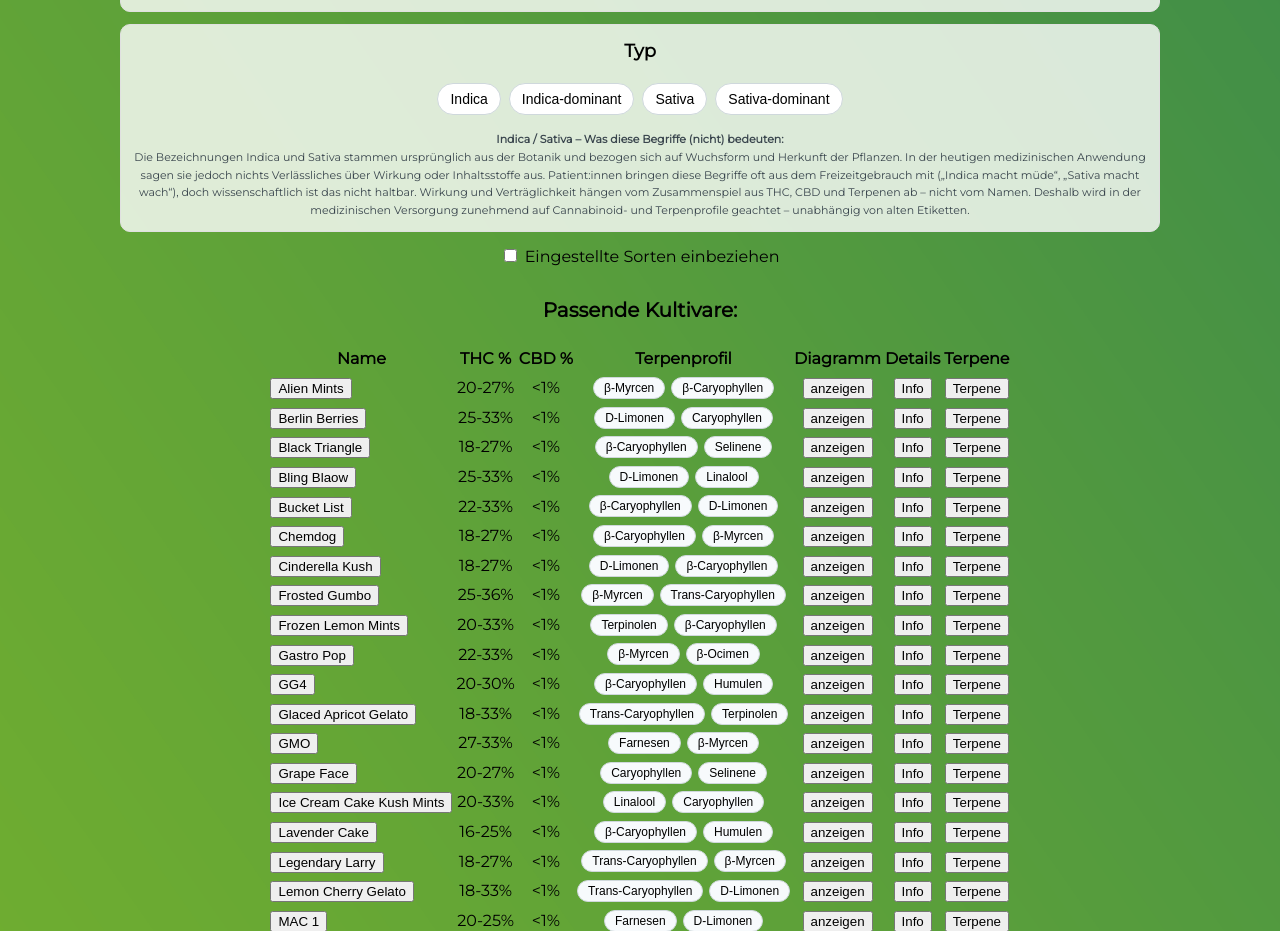
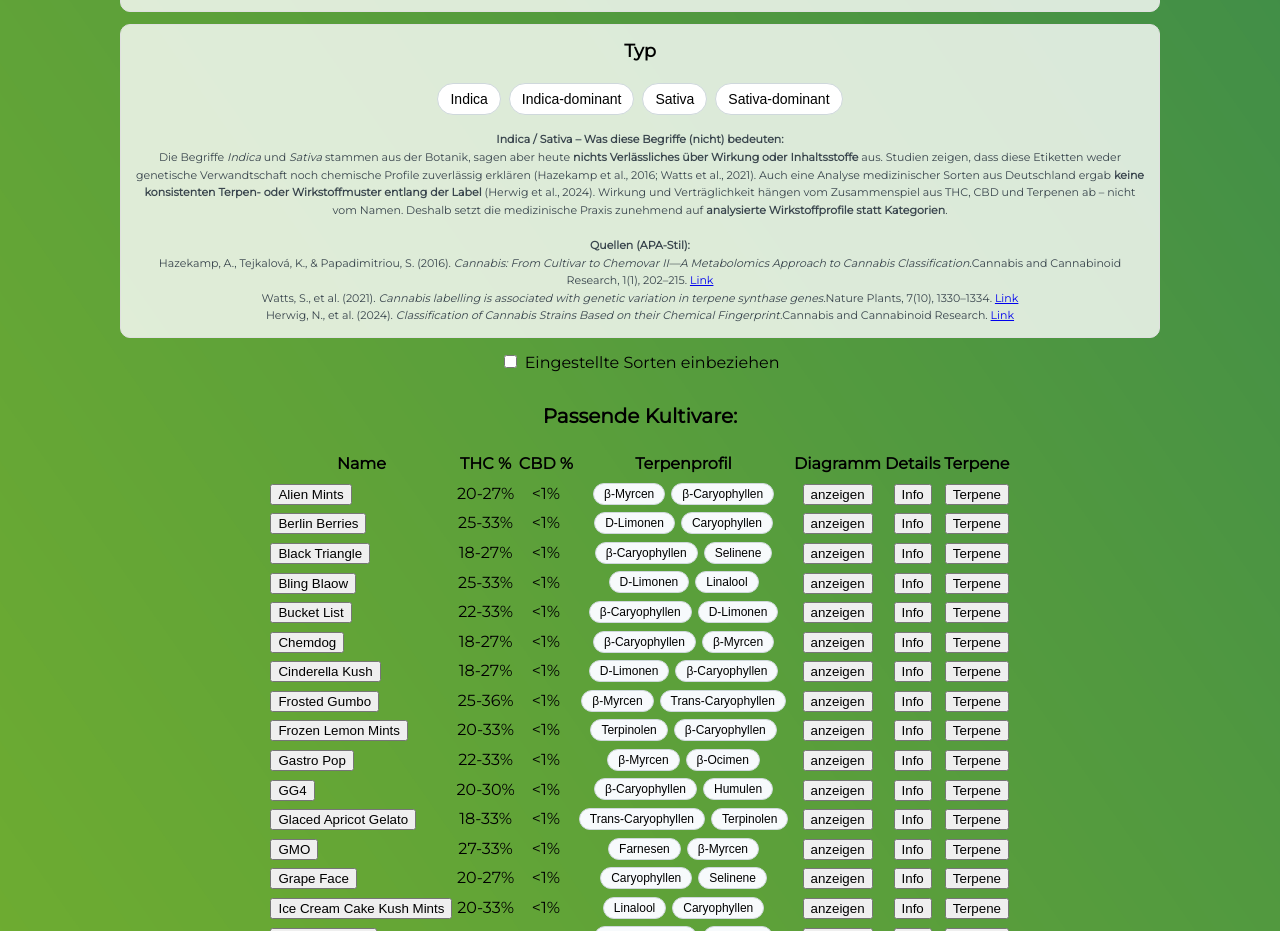
Before and after one commit to Benne420/kultivarfinder_app, a React (Create React App) app: page / in a window 1280 px wide. Shown: the part 900-1831 px from the top of the page. Built offline with nearby package versions, Linux system fonts and the light colour scheme.

Commit message:
On branch preview  Your branch is up to date with 'origin/preview'.  Changes to be committed: 	modified:   src/App.js

```diff
--- a/src/App.js
+++ b/src/App.js
@@ -49,11 +49,13 @@ const terpenInfo = {
   },
   "Trans-Caryophyllen": {
     aliases: ["β-Caryophyllen", "Caryophyllen"],
-    description: "Geometrisches Isomer von Caryophyllen (trans). Charakteristisch pfeffrig-warm.",
+    description:
+      "Geometrisches Isomer von Caryophyllen (trans). Charakteristisch pfeffrig-warm.",
   },
   "D-Limonen": {
     aliases: ["Limonen"],
-    description: "Monoterpen; zitrusartig (Orange/Zitrone). Häufig in Schalen von Zitrusfrüchten.",
+    description:
+      "Monoterpen; zitrusartig (Orange/Zitrone). Häufig in Schalen von Zitrusfrüchten.",
   },
   Terpinolen: {
     aliases: [],
@@ -62,11 +64,13 @@ const terpenInfo = {
   },
   "β-Ocimen": {
     aliases: ["Ocimen"],
-    description: "Monoterpen; süß, krautig, leicht holzig. Variiert stark zwischen Kultivaren.",
+    description:
+      "Monoterpen; süß, krautig, leicht holzig. Variiert stark zwischen Kultivaren.",
   },
   "α-Humulen": {
     aliases: ["Humulen"],
-    description: "Sesquiterpen; hopfig-herb (in Hopfen). Oft zusammen mit (β-)Caryophyllen zu finden.",
+    description:
+      "Sesquiterpen; hopfig-herb (in Hopfen). Oft zusammen mit (β-)Caryophyllen zu finden.",
   },
   Farnesen: {
     aliases: [],
@@ -176,7 +180,9 @@ const getTerpenAliases = (name) => {
 };
 
 const kultivarHasSelectedTerpene = (kultivar, selectedTerpene) => {
-  const profile = Array.isArray(kultivar.terpenprofil) ? kultivar.terpenprofil : [];
+  const profile = Array.isArray(kultivar.terpenprofil)
+    ? kultivar.terpenprofil
+    : [];
   return [...selectedTerpene].every((sel) => {
     const names = getTerpenAliases(sel);
     return profile.some((p) => names.includes(p));
@@ -212,20 +218,26 @@ const filterKultivare = (
     .filter((k) => isStatusIncluded(k, includeDisc))
     .filter((k) => {
       // Terpene filtern
-      if (selectedTerpene.size && !kultivarHasSelectedTerpene(k, selectedTerpene)) {
+      if (
+        selectedTerpene.size &&
+        !kultivarHasSelectedTerpene(k, selectedTerpene)
+      ) {
         return false;
       }
       // Wirkungen filtern (normalisiert)
       if (selectedWirkungen.size) {
         if (!Array.isArray(k.wirkungen)) return false;
-        const selectedNormalized = [...selectedWirkungen].map((w) => normalizeWirkung(w));
+        const selectedNormalized = [...selectedWirkungen].map((w) =>
+          normalizeWirkung(w)
+        );
         // Use preprocessed normalizedWirkungen if available to avoid re-normalizing on each filter.
         const kultivarNormalized = Array.isArray(k.normalizedWirkungen)
           ? k.normalizedWirkungen
           : Array.isArray(k.wirkungen)
           ? k.wirkungen.map((w) => normalizeWirkung(w))
           : [];
-        if (!selectedNormalized.every((w) => kultivarNormalized.includes(w))) return false;
+        if (!selectedNormalized.every((w) => kultivarNormalized.includes(w)))
+          return false;
       }
       // Typ filtern
       if (targetTyp) {
@@ -237,7 +249,8 @@ const filterKultivare = (
 };
 
 // Ableitung des Radar‑Diagramm‑Pfads
-const radarPathSvg = (name) => `/netzdiagramme/${name.replace(/\s+/g, "_")}.svg`;
+const radarPathSvg = (name) =>
+  `/netzdiagramme/${name.replace(/\s+/g, "_")}.svg`;
 
 /*
  * Anfangszustand des Reducers. Wir fassen alle Filter- und UI‑Zustände
@@ -308,7 +321,8 @@ function filterReducer(state, action) {
 export default function CannabisKultivarFinderUseReducer() {
   // Hintergrundbild setzen
   useEffect(() => {
-    document.body.style.backgroundImage = "url('/F20_Pharma_Pattern-Hexagon_07.png')";
+    document.body.style.backgroundImage =
+      "url('/F20_Pharma_Pattern-Hexagon_07.png')";
   }, []);
 
   // Daten aus dem Backend laden
@@ -346,7 +360,10 @@ export default function CannabisKultivarFinderUseReducer() {
   const [infoDialog, setInfoDialog] = useState({ open: false, cultivar: null });
 
   // Zustand für das Terpen-Panel
-  const [terpenPanel, setTerpenPanel] = useState({ open: false, cultivar: null });
+  const [terpenPanel, setTerpenPanel] = useState({
+    open: false,
+    cultivar: null,
+  });
 
   // Memoisiertes Filtern der Kultivare basierend auf dem Reducer-State
   const filteredKultivare = useMemo(
@@ -358,14 +375,32 @@ export default function CannabisKultivarFinderUseReducer() {
         filters.typ,
         filters.includeDiscontinued
       ),
-    [kultivare, filters.selectedWirkungen, filters.selectedTerpene, filters.typ, filters.includeDiscontinued]
+    [
+      kultivare,
+      filters.selectedWirkungen,
+      filters.selectedTerpene,
+      filters.typ,
+      filters.includeDiscontinued,
+    ]
   );
 
   // Callback‑Funktionen zum Dispatchen von Aktionen
-  const clearTerpene = useCallback(() => dispatch({ type: "CLEAR_TERPENE" }), []);
-  const clearWirkungen = useCallback(() => dispatch({ type: "CLEAR_WIRKUNGEN" }), []);
-  const openTerpenDialog = useCallback((name) => dispatch({ type: "OPEN_TERPEN_DIALOG", name }), []);
-  const closeTerpenDialog = useCallback(() => dispatch({ type: "CLOSE_TERPEN_DIALOG" }), []);
+  const clearTerpene = useCallback(
+    () => dispatch({ type: "CLEAR_TERPENE" }),
+    []
+  );
+  const clearWirkungen = useCallback(
+    () => dispatch({ type: "CLEAR_WIRKUNGEN" }),
+    []
+  );
+  const openTerpenDialog = useCallback(
+    (name) => dispatch({ type: "OPEN_TERPEN_DIALOG", name }),
+    []
+  );
+  const closeTerpenDialog = useCallback(
+    () => dispatch({ type: "CLOSE_TERPEN_DIALOG" }),
+    []
+  );
 
   // Memoized helpers to open and close the information dialog. Wrapping
   // setInfoDialog in useCallback avoids recreating these functions on every render.
@@ -385,7 +420,10 @@ export default function CannabisKultivarFinderUseReducer() {
     setTerpenPanel({ open: false, cultivar: null });
   }, []);
 
-  const optionsFor = useCallback((items, exclude) => items.filter((i) => !exclude || i !== exclude), []);
+  const optionsFor = useCallback(
+    (items, exclude) => items.filter((i) => !exclude || i !== exclude),
+    []
+  );
 
   // Tooltip‑Informationen zu Terpenen
   const activeInfo = useMemo(() => {
@@ -423,9 +461,9 @@ export default function CannabisKultivarFinderUseReducer() {
   // Rendern der Komponente
   return (
     <div className="container">
-     <header className="header" aria-label="App-Kopfzeile">
-       <h1 className="appname">Kultivarfinder</h1>
-     </header>
+      <header className="header" aria-label="App-Kopfzeile">
+        <h1 className="appname">Kultivarfinder</h1>
+      </header>
       {/* Inline‑Styles für Chips, Modals und Filterelemente */}
       <style>{`
         .terp-list { display: flex; flex-wrap: wrap; gap: 6px; justify-content: center; }
@@ -464,18 +502,20 @@ export default function CannabisKultivarFinderUseReducer() {
         }
       `}</style>
       {/* HWG-Hinweis */}
-      <div style={{
-        backgroundColor: '#fff3cd',
-        border: '1px solid #ffeaa7',
-        borderRadius: '8px',
-        padding: '12px',
-        marginBottom: '16px',
-        fontSize: '14px',
-        color: '#856404'
-      }}>
-        <strong>Hinweis:</strong> Diese Anwendung dient ausschließlich der allgemeinen Information
-        und ersetzt keine medizinische Beratung. Bei gesundheitlichen Fragen wenden Sie sich
-        an einen Arzt oder Apotheker.
+      <div
+        style={{
+          backgroundColor: "#fff3cd",
+          border: "1px solid #ffeaa7",
+          borderRadius: "8px",
+          padding: "12px",
+          marginBottom: "16px",
+          fontSize: "14px",
+          color: "#856404",
+        }}
+      >
+        <strong>Hinweis:</strong> Diese Anwendung dient ausschließlich der
+        allgemeinen Information und ersetzt keine medizinische Beratung. Bei
+        gesundheitlichen Fragen wenden Sie sich an einen Arzt oder Apotheker.
       </div>
 
       {/* Entourage-Info */}
@@ -489,7 +529,9 @@ export default function CannabisKultivarFinderUseReducer() {
           <div className="select-row">
             <select
               value={filters.terp1}
-              onChange={(e) => dispatch({ type: "SET_TERP1", value: e.target.value })}
+              onChange={(e) =>
+                dispatch({ type: "SET_TERP1", value: e.target.value })
+              }
             >
               <option value="">–</option>
               {optionsFor(terpene, filters.terp2).map((t) => (
@@ -500,7 +542,9 @@ export default function CannabisKultivarFinderUseReducer() {
             </select>
             <select
               value={filters.terp2}
-              onChange={(e) => dispatch({ type: "SET_TERP2", value: e.target.value })}
+              onChange={(e) =>
+                dispatch({ type: "SET_TERP2", value: e.target.value })
+              }
             >
               <option value="">–</option>
               {optionsFor(terpene, filters.terp1).map((t) => (
@@ -509,7 +553,11 @@ export default function CannabisKultivarFinderUseReducer() {
                 </option>
               ))}
             </select>
-            <button className="reset-btn" onClick={clearTerpene} disabled={!filters.selectedTerpene.size}>
+            <button
+              className="reset-btn"
+              onClick={clearTerpene}
+              disabled={!filters.selectedTerpene.size}
+            >
               ×
             </button>
           </div>
@@ -520,7 +568,9 @@ export default function CannabisKultivarFinderUseReducer() {
           <div className="select-row">
             <select
               value={filters.wirk1}
-              onChange={(e) => dispatch({ type: "SET_WIRK1", value: e.target.value })}
+              onChange={(e) =>
+                dispatch({ type: "SET_WIRK1", value: e.target.value })
+              }
             >
               <option value="">–</option>
               {optionsFor(wirkungen, filters.wirk2).map((w) => (
@@ -531,7 +581,9 @@ export default function CannabisKultivarFinderUseReducer() {
             </select>
             <select
               value={filters.wirk2}
-              onChange={(e) => dispatch({ type: "SET_WIRK2", value: e.target.value })}
+              onChange={(e) =>
+                dispatch({ type: "SET_WIRK2", value: e.target.value })
+              }
             >
               <option value="">–</option>
               {optionsFor(wirkungen, filters.wirk1).map((w) => (
@@ -540,7 +592,11 @@ export default function CannabisKultivarFinderUseReducer() {
                 </option>
               ))}
             </select>
-            <button className="reset-btn" onClick={clearWirkungen} disabled={!filters.selectedWirkungen.size}>
+            <button
+              className="reset-btn"
+              onClick={clearWirkungen}
+              disabled={!filters.selectedWirkungen.size}
+            >
               ×
             </button>
           </div>
@@ -553,7 +609,12 @@ export default function CannabisKultivarFinderUseReducer() {
               <button
                 key={t}
                 className={`typ-btn ${filters.typ === t ? "active" : ""}`}
-                onClick={() => dispatch({ type: "SET_TYP", value: filters.typ === t ? "" : t })}
+                onClick={() =>
+                  dispatch({
+                    type: "SET_TYP",
+                    value: filters.typ === t ? "" : t,
+                  })
+                }
               >
                 {t}
               </button>
@@ -563,10 +624,78 @@ export default function CannabisKultivarFinderUseReducer() {
             {filters.typ ? typInfo[filters.typ] : ""}
           </p>
           {/* Neuer Info-Text */}
-  <div className="info-box" style={{ fontSize: 11, color: "#39454d", marginTop: 8 }}>
-    <strong>Indica / Sativa – Was diese Begriffe (nicht) bedeuten:</strong><br />
-    Die Bezeichnungen Indica und Sativa stammen ursprünglich aus der Botanik und bezogen sich auf Wuchsform und Herkunft der Pflanzen. In der heutigen medizinischen Anwendung sagen sie jedoch nichts Verlässliches über Wirkung oder Inhaltsstoffe aus. Patient:innen bringen diese Begriffe oft aus dem Freizeitgebrauch mit („Indica macht müde“, „Sativa macht wach“), doch wissenschaftlich ist das nicht haltbar. Wirkung und Verträglichkeit hängen vom Zusammenspiel aus THC, CBD und Terpenen ab – nicht vom Namen. Deshalb wird in der medizinischen Versorgung zunehmend auf Cannabinoid- und Terpen­profile geachtet – unabhängig von alten Etiketten.
-  </div>
+          <div
+            className="info-box"
+            style={{ fontSize: 11, color: "#39454d", marginTop: 8 }}
+          >
+            <strong>
+              Indica / Sativa – Was diese Begriffe (nicht) bedeuten:
+            </strong>
+            <br />
+            Die Begriffe <em>Indica</em> und <em>Sativa</em> stammen aus der
+            Botanik, sagen aber heute
+            <strong>
+              {" "}
+              nichts Verlässliches über Wirkung oder Inhaltsstoffe
+            </strong>{" "}
+            aus. Studien zeigen, dass diese Etiketten weder genetische
+            Verwandtschaft noch chemische Profile zuverlässig erklären (Hazekamp
+            et al., 2016; Watts et al., 2021). Auch eine Analyse medizinischer
+            Sorten aus Deutschland ergab
+            <strong>
+              {" "}
+              keine konsistenten Terpen- oder Wirkstoffmuster entlang der Label
+            </strong>{" "}
+            (Herwig et al., 2024). Wirkung und Verträglichkeit hängen vom
+            Zusammenspiel aus THC, CBD und Terpenen ab – nicht vom Namen.
+            Deshalb setzt die medizinische Praxis zunehmend auf{" "}
+            <strong>analysierte Wirkstoffprofile statt Kategorien</strong>.
+            <br />
+            <br />
+            <strong>Quellen (APA-Stil):</strong>
+            <br />
+            Hazekamp, A., Tejkalová, K., & Papadimitriou, S. (2016).{" "}
+            <em>
+              Cannabis: From Cultivar to Chemovar II—A Metabolomics Approach to
+              Cannabis Classification.
+            </em>
+            Cannabis and Cannabinoid Research, 1(1), 202–215.{" "}
+            <a
+              href="https://doi.org/10.1089/can.2016.0017"
+              target="_blank"
+              rel="noopener noreferrer"
+            >
+              Link
+            </a>
+            <br />
+            Watts, S., et al. (2021).{" "}
+            <em>
+              Cannabis labelling is associated with genetic variation in terpene
+              synthase genes.
+            </em>
+            Nature Plants, 7(10), 1330–1334.{" "}
+            <a
+              href="https://doi.org/10.1038/s41477-021-01003-y"
+              target="_blank"
+              rel="noopener noreferrer"
+            >
+              Link
+            </a>
+            <br />
+            Herwig, N., et al. (2024).{" "}
+            <em>
+              Classification of Cannabis Strains Based on their Chemical
+              Fingerprint.
+            </em>
+            Cannabis and Cannabinoid Research.{" "}
+            <a
+              href="https://doi.org/10.1089/can.2024.0127"
+              target="_blank"
+              rel="noopener noreferrer"
+            >
+              Link
+            </a>
+          </div>
         </div>
         {/* Option zur Anzeige eingestellter Sorten */}
         <div style={{ textAlign: "center" }}>
@@ -574,7 +703,12 @@ export default function CannabisKultivarFinderUseReducer() {
             <input
               type="checkbox"
               checked={filters.includeDiscontinued}
-              onChange={(e) => dispatch({ type: "TOGGLE_INCLUDE_DISC", value: e.target.checked })}
+              onChange={(e) =>
+                dispatch({
+                  type: "TOGGLE_INCLUDE_DISC",
+                  value: e.target.checked,
+                })
+              }
             />
             &nbsp;Eingestellte Sorten einbeziehen
           </label>
@@ -605,7 +739,10 @@ export default function CannabisKultivarFinderUseReducer() {
                         <td>
                           <button
                             onClick={() => {
-                              const url = `/datenblaetter/${k.name.replace(/\s+/g, "_")}.pdf`;
+                              const url = `/datenblaetter/${k.name.replace(
+                                /\s+/g,
+                                "_"
+                              )}.pdf`;
                               window.open(url, "_blank", "noopener,noreferrer");
                             }}
                             className="link-button"
@@ -669,7 +806,11 @@ export default function CannabisKultivarFinderUseReducer() {
           aria-label={filters.terpenDialog.name}
         >
           <div className="modal" onClick={(e) => e.stopPropagation()}>
-            <button className="modal-close" onClick={closeTerpenDialog} aria-label="Dialog schließen">
+            <button
+              className="modal-close"
+              onClick={closeTerpenDialog}
+              aria-label="Dialog schließen"
+            >
               ×
             </button>
             <h3 className="modal-title">{filters.terpenDialog.name}</h3>
@@ -710,17 +851,30 @@ export default function CannabisKultivarFinderUseReducer() {
             </button>
             <h3 className="modal-title">{infoDialog.cultivar.name}</h3>
             <div className="modal-content">
-              <p><strong>Typ:</strong> {mapTyp(infoDialog.cultivar.typ)}</p>
-              <p><strong>THC:</strong> {infoDialog.cultivar.thc || "N/A"}</p>
-              <p><strong>CBD:</strong> {infoDialog.cultivar.cbd || "N/A"}</p>
-              <p><strong>Terpengehalt:</strong> {infoDialog.cultivar.terpengehalt || "N/A"}</p>
               <p>
-                <strong>Wirkungen:</strong> {Array.isArray(infoDialog.cultivar.wirkungen)
-                  ? infoDialog.cultivar.wirkungen.map((w) => normalizeWirkung(w)).join(", ")
+                <strong>Typ:</strong> {mapTyp(infoDialog.cultivar.typ)}
+              </p>
+              <p>
+                <strong>THC:</strong> {infoDialog.cultivar.thc || "N/A"}
+              </p>
+              <p>
+                <strong>CBD:</strong> {infoDialog.cultivar.cbd || "N/A"}
+              </p>
+              <p>
+                <strong>Terpengehalt:</strong>{" "}
+                {infoDialog.cultivar.terpengehalt || "N/A"}
+              </p>
+              <p>
+                <strong>Wirkungen:</strong>{" "}
+                {Array.isArray(infoDialog.cultivar.wirkungen)
+                  ? infoDialog.cultivar.wirkungen
+                      .map((w) => normalizeWirkung(w))
+                      .join(", ")
                   : "N/A"}
               </p>
               <p>
-                <strong>Terpenprofil:</strong> {renderTerpenChips(infoDialog.cultivar.terpenprofil)}
+                <strong>Terpenprofil:</strong>{" "}
+                {renderTerpenChips(infoDialog.cultivar.terpenprofil)}
               </p>
             </div>
           </div>
@@ -736,7 +890,11 @@ export default function CannabisKultivarFinderUseReducer() {
           aria-modal="true"
           aria-label={`Terpen-Informationen für ${terpenPanel.cultivar.name}`}
         >
-          <div className="modal" onClick={(e) => e.stopPropagation()} style={{ maxWidth: '800px', maxHeight: '90vh', overflow: 'auto' }}>
+          <div
+            className="modal"
+            onClick={(e) => e.stopPropagation()}
+            style={{ maxWidth: "800px", maxHeight: "90vh", overflow: "auto" }}
+          >
             <button
               className="modal-close"
               onClick={hideTerpenPanel}
```
